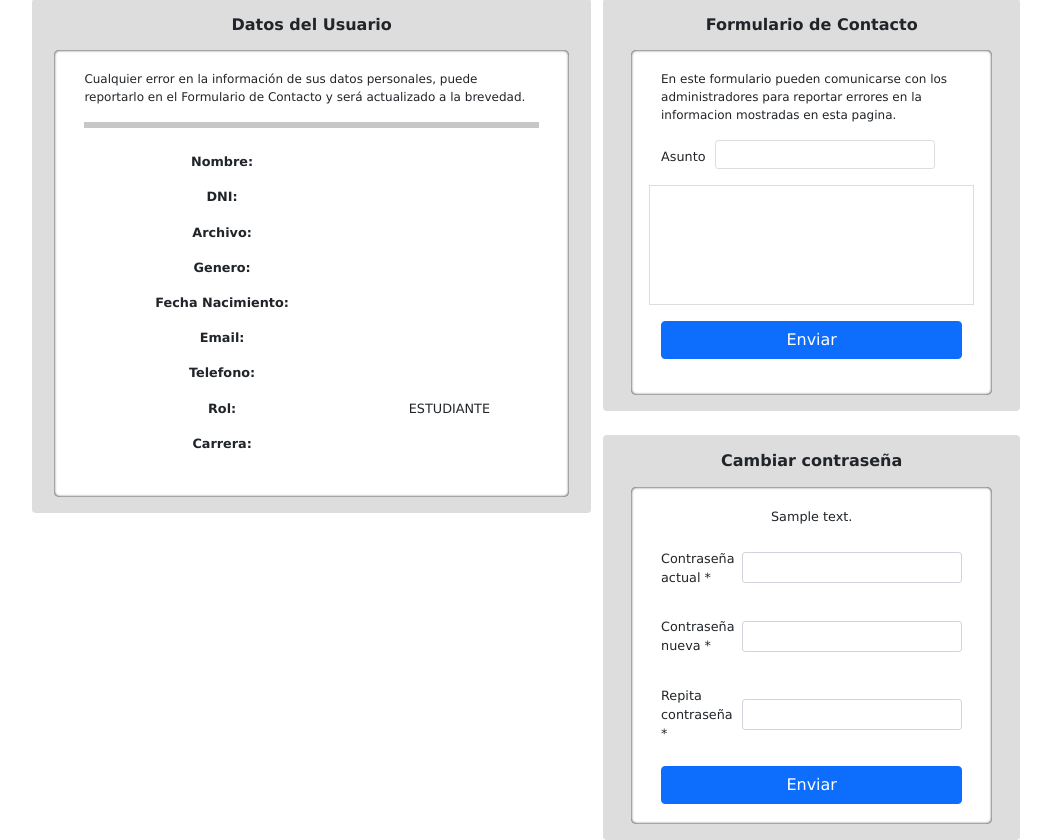
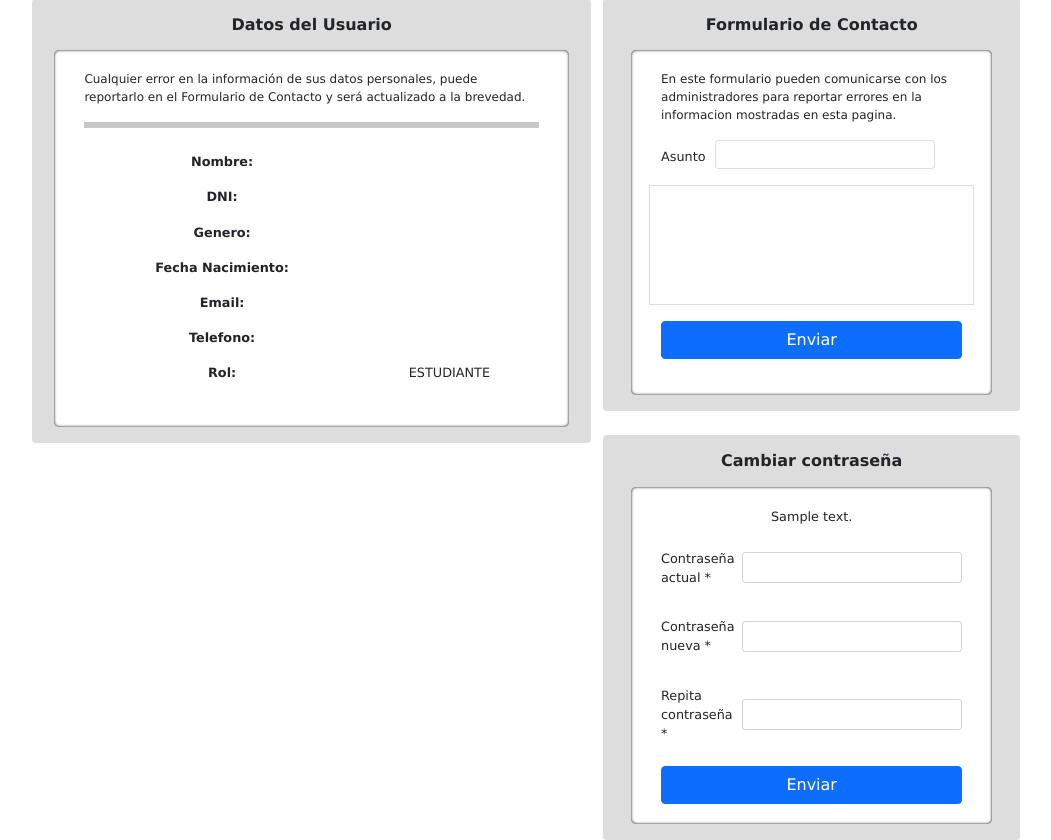
Before and after one commit to Markos96/TPFinal, a PHP site: template views/perfil.php in a window 1280 px wide. Shown: the part 113-953 px from the top of the page, without its empty margins (120-1171 px from the left). Run offline with PHP 8.4, Linux system fonts and the light colour scheme; the template is opened without the code that fills it: most values are stand-ins (such as "Sample title", 1, 10 or a date in 2020); data that the repository does not hold is empty; some libraries are stand-ins or nearby versions.

Commit message:
si algunos de los campos esta vacio no se mostrara

```diff
--- a/views/perfil.php
+++ b/views/perfil.php
@@ -21,10 +21,12 @@ background-image: linear-gradient(315deg, #f1f2f6 0%, #c9c6c6 74%);box-shadow: 0
               <th class="text-center" style="font-size: .8rem;">DNI:</th>
               <td class="text-center" style="font-size: .8rem;"><?php echo $user->getDni(); ?></td>
             </tr>
+            <?php if ($user->getFileNumber() != "") {?>
             <tr>
               <th class="text-center" style="font-size: .8rem;">Archivo:</th>
-              <td class="text-center" style="font-size: .8rem;"><?php echo ($user->getFileNumber()) ? $user->getFileNumber() : "No disponible"; ?></td>
+              <td class="text-center" style="font-size: .8rem;"><?php echo $user->getFileNumber() ?></td>
             </tr>
+            <?php } ?>
             <tr>
               <th class="text-center" style="font-size: .8rem;">Genero:</th>
               <td class="text-center" style="font-size: .8rem;"><?php echo $user->getGender(); ?></td>
@@ -45,10 +47,12 @@ background-image: linear-gradient(315deg, #f1f2f6 0%, #c9c6c6 74%);box-shadow: 0
               <th class="text-center" style="font-size: .8rem;">Rol:</th>
               <td class="text-center" style="font-size: .8rem;"><?php echo ($user->getRol() == ADMIN) ? "ADMINISTRADOR" : "ESTUDIANTE"; ?></td>
             </tr>
+            <?php if($user->getCareer() != "") { ?>
             <tr>
               <th class="text-center" style="font-size: .8rem;">Carrera:</th>
-              <td class="text-center" style="font-size: .8rem;"><?php echo ($user->getCareer()) ? $user->getCareer() : "No disponible"; ?></td>
+              <td class="text-center" style="font-size: .8rem;"><?php echo $user->getCareer() ?></td>
             </tr>
+            <?php } ?>
           </table>
         </div>
       </div>
```
